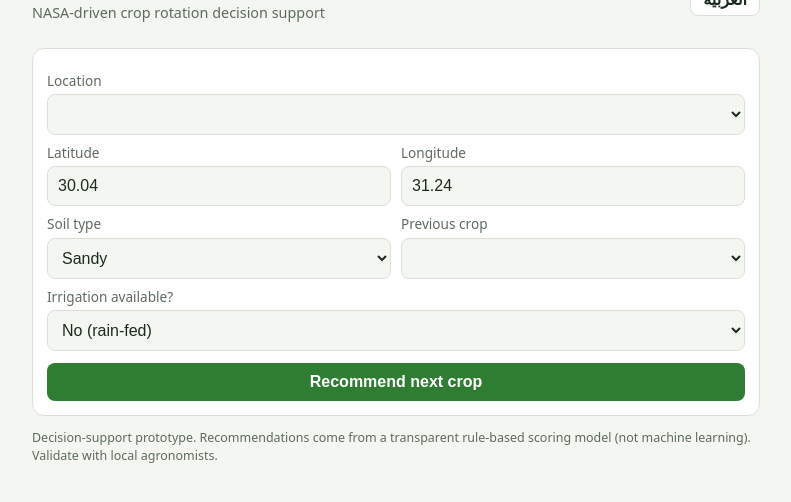
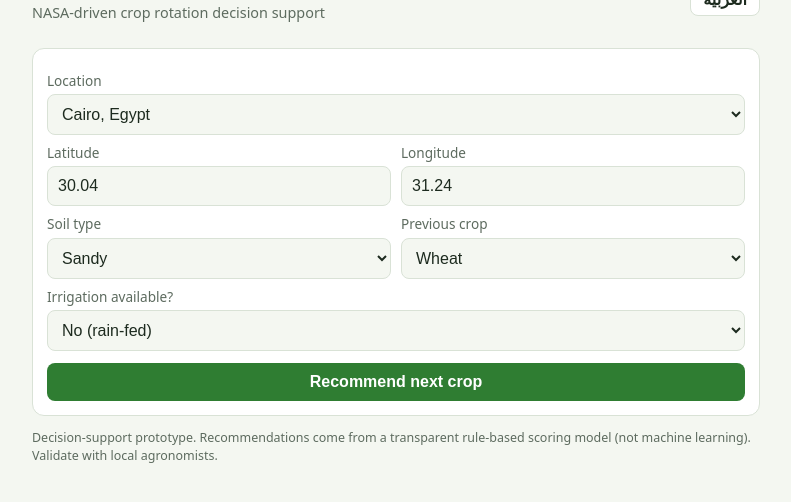
Before and after one commit to mohammedssm3110-cloud/agropulse, a plain HTML site: page index.html in a window 1280 px wide. Shown: the part 52-554 px from the top of the page, without its empty margins (244-1035 px from the left). Drawn offline with Linux system fonts and the light colour scheme.

Commit message:
Add files via upload

```diff
--- a/index.html
+++ b/index.html
@@ -99,7 +99,7 @@ let L=localStorage.getItem("lang")||"en",last=null;
 const $=id=>document.getElementById(id),li=()=>L==="ar"?1:0,tr=k=>T[L][k];
 
 function fill(sel,obj,key){const v=sel.value;sel.innerHTML="";
- for(const k in obj){const o=document.createElement("option");o.value=k;o.textContent=key?obj[k][key==="n"?li():0]:obj[k][li()];sel.appendChild(o)}
+ for(const k in obj){const o=document.createElement("option");o.value=k;o.textContent=key?obj[k].n[li()]:obj[k][li()];sel.appendChild(o)}
  if(v)sel.value=v}
 function ui(){
  document.documentElement.lang=L;document.documentElement.dir=L==="ar"?"rtl":"ltr";
```
